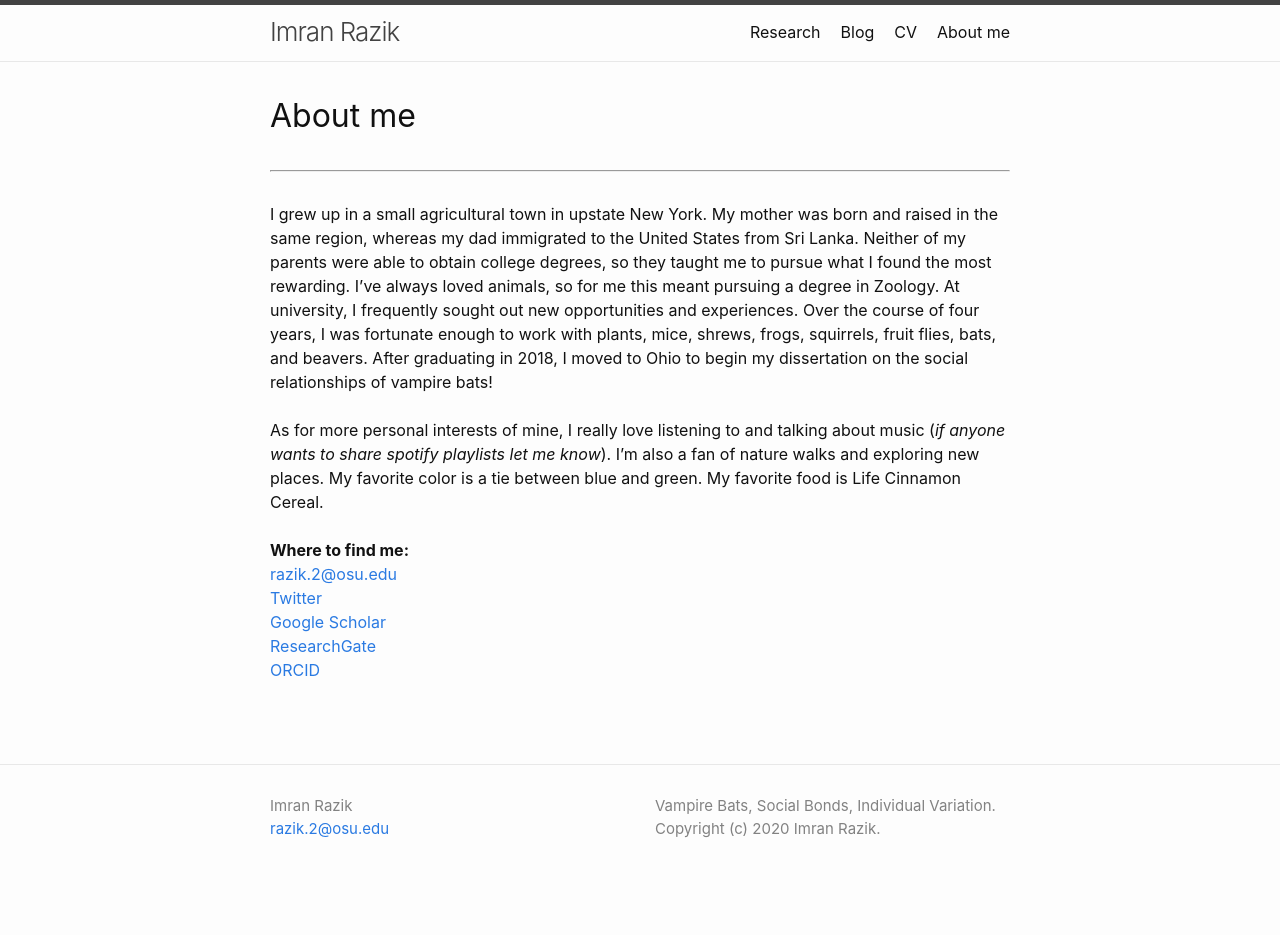
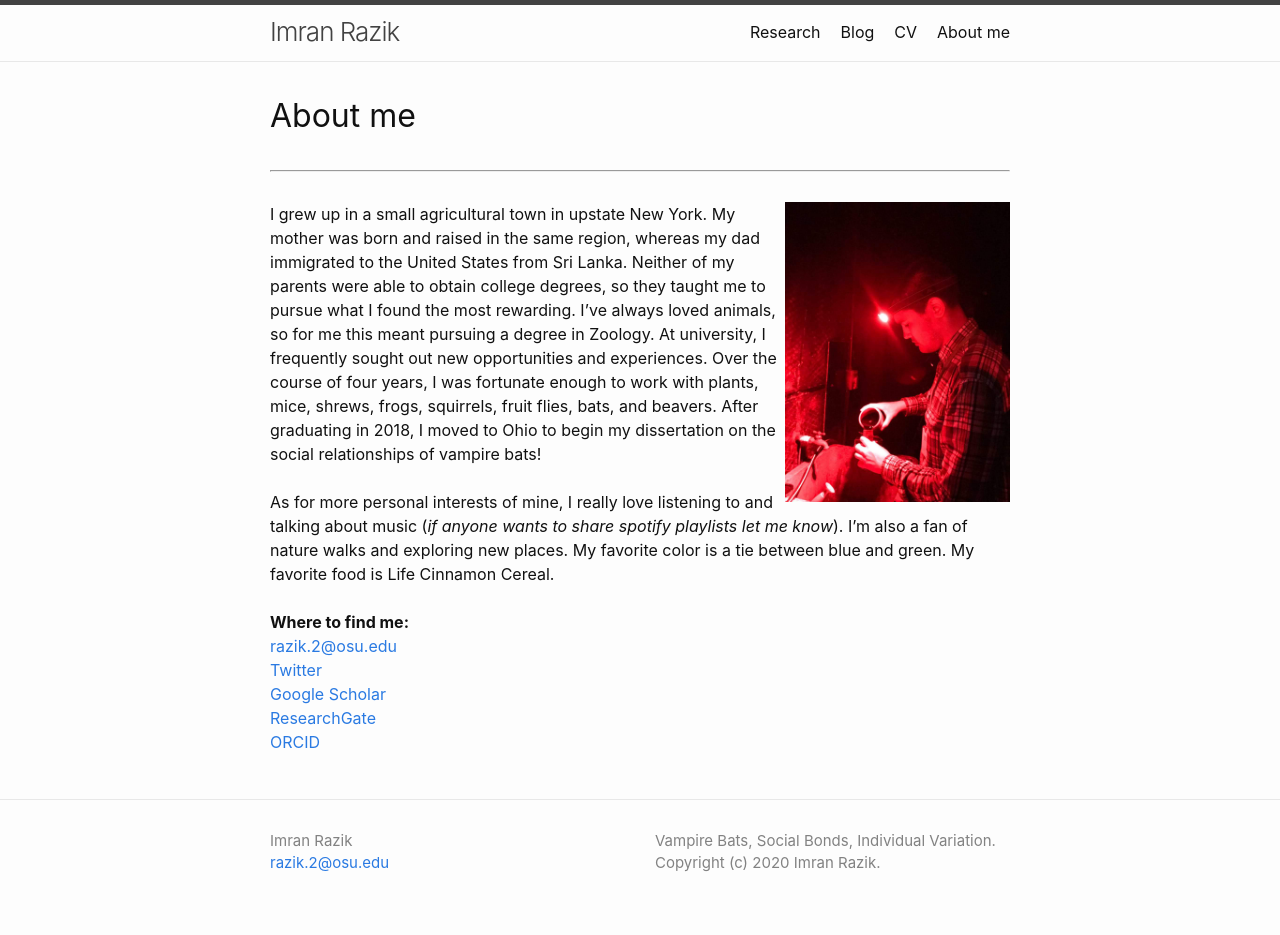
Before and after one commit to imranrazik/imranrazik.github.io, a Jekyll site: the page built from About-me.md, in a window 1280 px wide. Built offline with Jekyll 4.4.1, drawn with Linux system fonts in a browser that asks for light colours; our own code applies the rules of GitHub Pages for plain Markdown files; before the commit the page ends 900 px from its top, so only the background shows below that.

Commit message:
Update About-me.md

```diff
--- a/About-me.md
+++ b/About-me.md
@@ -3,7 +3,7 @@
 ---
 # About me
 ---
-I grew up in a small agricultural town in upstate New York. My mother was born and raised in the same region, whereas my dad immigrated to the United States from Sri Lanka. Neither of my parents were able to obtain college degrees, so they taught me to pursue what I found the most rewarding. I've always loved animals, so for me this meant pursuing a degree in Zoology. At university, I frequently sought out new opportunities and experiences. Over the course of four years, I was fortunate enough to work with plants, mice, shrews, frogs, squirrels, fruit flies, bats, and beavers. After graduating in 2018, I moved to Ohio to begin my dissertation on the social relationships of vampire bats!
+<img align="right" src="assets/34349279-38d9-4de1-ad80-4556efc33ab1.jpg" height="300px" style="float:right; padding=10px">I grew up in a small agricultural town in upstate New York. My mother was born and raised in the same region, whereas my dad immigrated to the United States from Sri Lanka. Neither of my parents were able to obtain college degrees, so they taught me to pursue what I found the most rewarding. I've always loved animals, so for me this meant pursuing a degree in Zoology. At university, I frequently sought out new opportunities and experiences. Over the course of four years, I was fortunate enough to work with plants, mice, shrews, frogs, squirrels, fruit flies, bats, and beavers. After graduating in 2018, I moved to Ohio to begin my dissertation on the social relationships of vampire bats!
 <br />
 <br />
 As for more personal interests of mine, I really love listening to and talking about music (*if anyone wants to share spotify playlists let me know*). I'm also a fan of nature walks and exploring new places. My favorite color is a tie between blue and green. My favorite food is Life Cinnamon Cereal.
```
